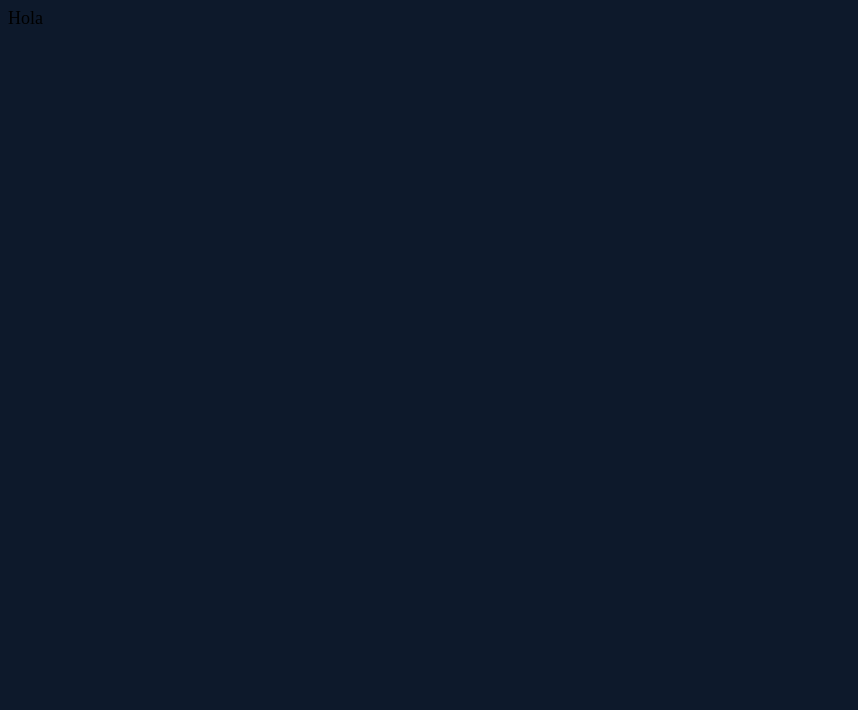
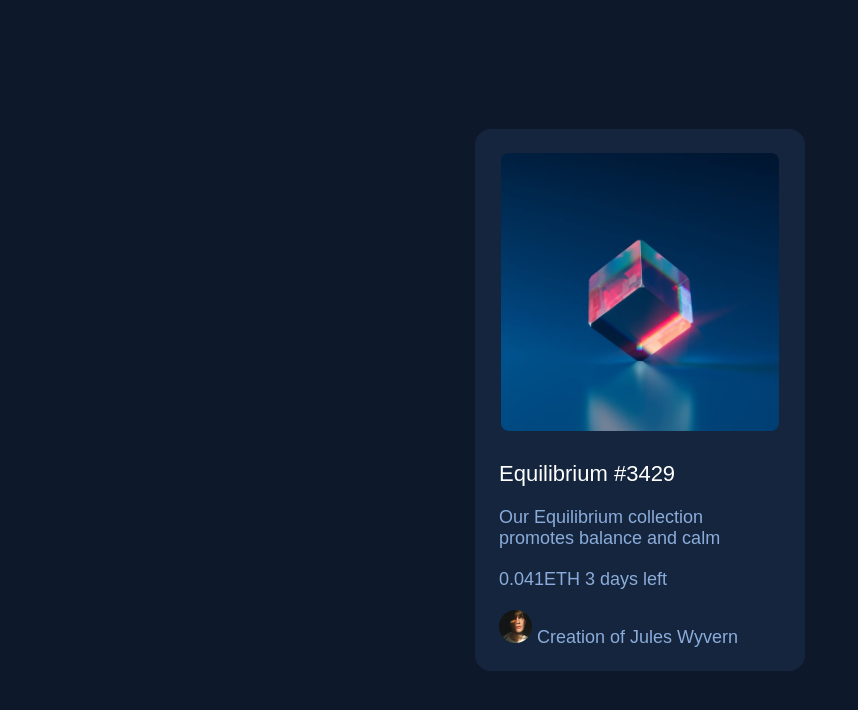
Before and after one commit to marcgirbaub/202301-w2ch1-marc-girbau, a website built with Parcel: page src/index.html in a window 1280 px wide. Shown: the whole page, without its empty margins (0-858 px from the left). Built offline with nearby package versions, Linux system fonts and the light colour scheme; files whose address does not match are found by name.

Commit message:
Add html basi structure and BEM

```diff
--- a/src/index.html
+++ b/src/index.html
@@ -6,12 +6,27 @@
   <meta http-equiv="X-UA-Compatible" content="IE=edge">
   <meta name="viewport" content="width=device-width, initial-scale=1.0">
   <link rel="stylesheet" href="sass/styles.scss">
+  <link rel="shortcut icon" href="images/favicon-32x32.png" type="image/x-icon">
   <title>w2ch1 Marc</title>
 </head>
 
 <body>
 
-  <span>Hola</span>
+  <div class="nft-card">
+    <img class="nft-card__image" src="images/image-equilibrium.jpg" alt="Colorful box" height="278" width="278">
+    <div class="nft-card__content content">
+      <h2 class="content__title">Equilibrium #3429</h2>
+      <span class="content__description">Our Equilibrium collection promotes balance and calm</span>
+      <div>
+        <span>0.041ETH</span>
+        <span>3 days left</span>
+      </div>
+      <div>
+        <img src="images/image-avatar.png" alt="Jules Wyvern profile picture" width="33" height="33">
+        <span>Creation of <a>Jules Wyvern</a></span>
+      </div>
+    </div>
+  </div>
 
 </body>
 
--- a/src/sass/global/_global.scss
+++ b/src/sass/global/_global.scss
@@ -1,8 +1,51 @@
 @use "../variables/colors/colors";
 @use "../variables/typography/typography";
+@use "../functions/functions";
 
 body {
   background-color: colors.$main-background-color;
+  display: flex;
+  justify-content: center;
+  align-items: center;
+  height: 100vh;
+  width: 100vw;
+}
+
+.nft-card {
   font-size: typography.$primary-font-size;
   font-family: typography.$primary-font;
+  font-weight: typography.$lower-font-weight;
+  color: colors.$primary-color-soft;
+  height: functions.pixelsToRem(542);
+  width: functions.pixelsToRem(330);
+  background-color: colors.$card-background-color;
+  padding: functions.pixelsToRem(24);
+  border-radius: 1rem;
+  display: flex;
+  flex-direction: column;
+  align-items: center;
+  gap: functions.pixelsToRem(30);
+
+  &__image {
+    border-radius: 0.5rem;
+  }
+
+  &__content {
+    width: 100%;
+  }
 }
+
+.content {
+  display: flex;
+  flex-direction: column;
+  gap: functions.pixelsToRem(20);
+
+  &__title {
+    color: colors.$white-color;
+    font-weight: typography.$medium-font-weight;
+    font-size: functions.pixelsToRem(22);
+  }
+
+  &__description {
+  }
+}
--- a/src/sass/reset/_reset.scss
+++ b/src/sass/reset/_reset.scss
@@ -3,3 +3,19 @@
 ::before {
   box-sizing: border-box;
 }
+
+body {
+  margin: 0;
+}
+
+h2 {
+  margin: 0;
+}
+
+a,
+a:visited,
+a:focus,
+a:active {
+  text-decoration: none;
+  font-family: inherit;
+}
--- a/src/sass/variables/typography/_typography.scss
+++ b/src/sass/variables/typography/_typography.scss
@@ -4,4 +4,8 @@
 @import url(/node_modules/@fontsource/outfit/600.css);
 
 $primary-font-size: functions.pixelsToRem(18);
-$primary-font: "outfit";
+$primary-font: "outfit", sans-serif;
+
+$higher-font-weight: 600;
+$medium-font-weight: 400;
+$lower-font-weight: 300;
```
Also changed, not shown: src/images/favicon-32x32.png (added), src/images/icon-clock.svg (added), src/images/icon-ethereum.svg (added), src/images/icon-view.svg (added), src/images/image-avatar.png (added), src/images/image-equilibrium.jpg (added).
